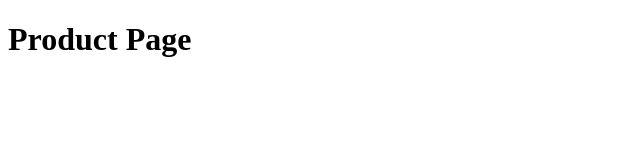
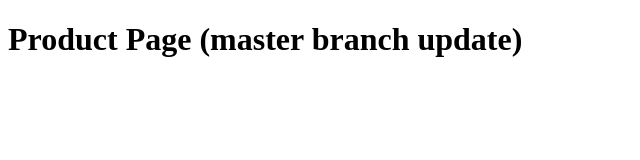
Before and after one commit to ITS-1027/test-ecomm, a plain HTML site: page product_page.html in a window 1280 px wide. Shown: the whole page, without its empty margins (0-640 px from the left). Drawn offline with Linux system fonts and the light colour scheme.

Commit message:
Aggiornato protdotto

```diff
--- a/product_page.html
+++ b/product_page.html
@@ -1,6 +1,6 @@
 <!DOCTYPE html>
 <html>
 	<body>
-		<h1>Product Page</h1>
+		<h1>Product Page (master branch update)</h1>
 	</body>
 </html>
```
